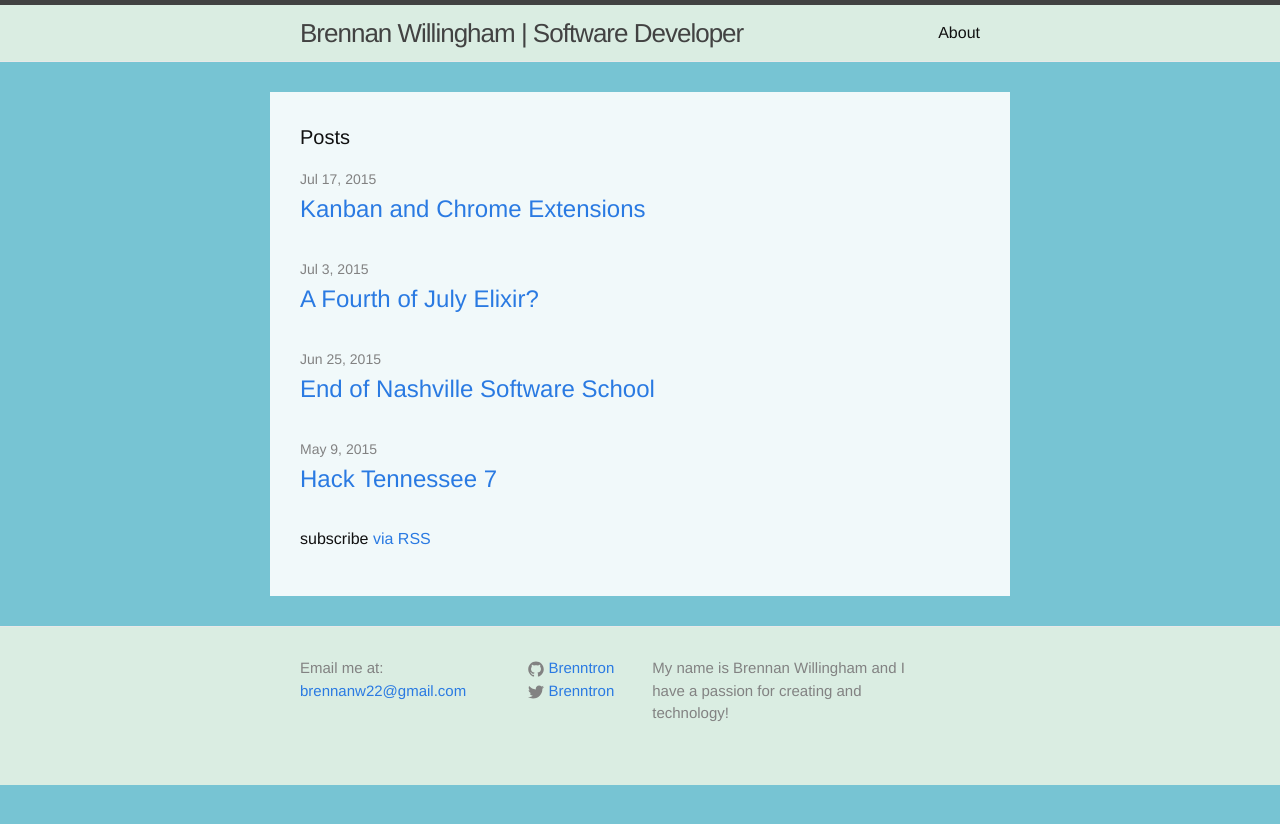
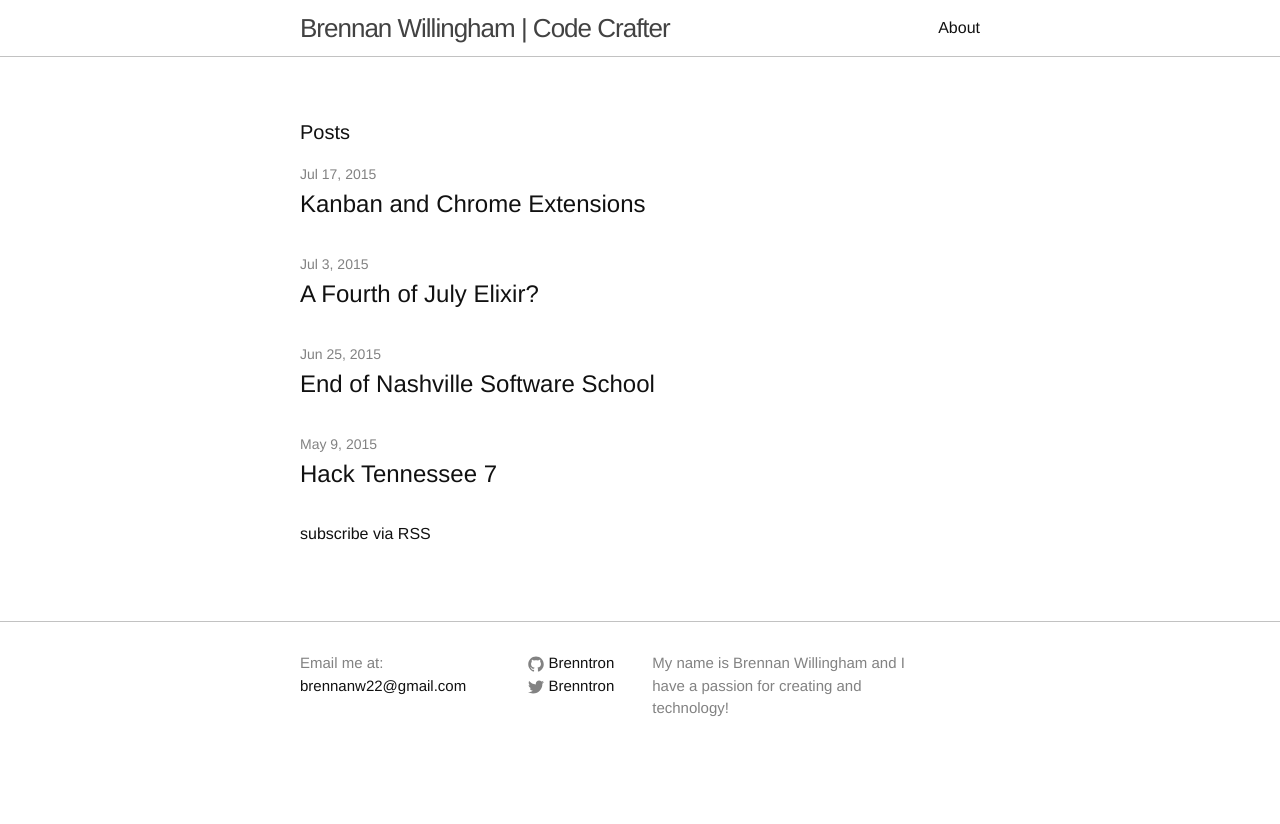
Before and after one commit to Brenntron/Brenntron.github.io, a Jekyll site: the page built from index.html, in a window 1280 px wide. Shown: the top 824 px of the page. Built offline with Jekyll 4.4.1, drawn with Linux system fonts in a browser that asks for light colours.

Commit message:
Cleaned up css. Much nicer and simpler theme.

```diff
--- a/_config.yml
+++ b/_config.yml
@@ -1,5 +1,5 @@
 # Site settings
-title: Brennan Willingham | Software Developer
+title: Brennan Willingham | Code Crafter
 email: brennanw22@gmail.com
 description: > # this means to ignore newlines until "baseurl:"
   My name is Brennan Willingham and I have a passion for creating and technology!
--- a/_sass/_base.scss
+++ b/_sass/_base.scss
@@ -18,8 +18,8 @@ body {
     font-size: $base-font-size;
     line-height: $base-line-height;
     font-weight: 300;
+    background-color: $background-color;
     color: $text-color;
-    background-color: $background-color;
     -webkit-text-size-adjust: 100%;
 }
 
@@ -93,11 +93,11 @@ h1, h2, h3, h4, h5, h6 {
  * Links
  */
 a {
-    color: $brand-color;
+    color: $text-color;
     text-decoration: none;
 
     &:visited {
-        color: darken($brand-color, 15%);
+        color: $grey-color-light;
     }
 
     &:hover {
@@ -154,16 +154,16 @@ pre {
 
 
 body {
-  background-color: #77c4d3;
+  background-color: $background-color;
 }
 
 .page-content .wrapper {
-  background-color: #f1f9fa;
+  background-color: $background-color;
   padding: $spacing-unit;
 }
 
 .site-footer, .site-header {
-  background-color: #daede2;
+  background-color: $background-color;
 }
 
 
--- a/_sass/_layout.scss
+++ b/_sass/_layout.scss
@@ -2,7 +2,7 @@
  * Site header
  */
 .site-header {
-    border-top: 5px solid $grey-color-dark;
+    border-top: 0px;
     border-bottom: 1px solid $grey-color-light;
     min-height: 56px;
 
@@ -248,7 +248,7 @@
  * Index
  */
 .home {
-  background-color: #f1f9fa;
+  background-color: $background-color;
   padding: 0;
 }
 
--- a/_sass/_syntax-highlighting.scss
+++ b/_sass/_syntax-highlighting.scss
@@ -2,7 +2,7 @@
  * Syntax highlighting styles
  */
 .highlight {
-    background: #fff;
+    background: white;
     @extend %vertical-rhythm;
 
     .c     { color: #998; font-style: italic } // Comment
--- a/css/main.scss
+++ b/css/main.scss
@@ -14,11 +14,11 @@ $base-line-height: 1.5;
 $spacing-unit:     30px;
 
 $text-color:       #111;
-$background-color: #fdfdfd;
+$background-color: white;
 $brand-color:      #2a7ae2;
 
 $grey-color:       #828282;
-$grey-color-light: lighten($grey-color, 40%);
+$grey-color-light: lighten($grey-color, 25%);
 $grey-color-dark:  darken($grey-color, 25%);
 
 // Width of the content area
```
